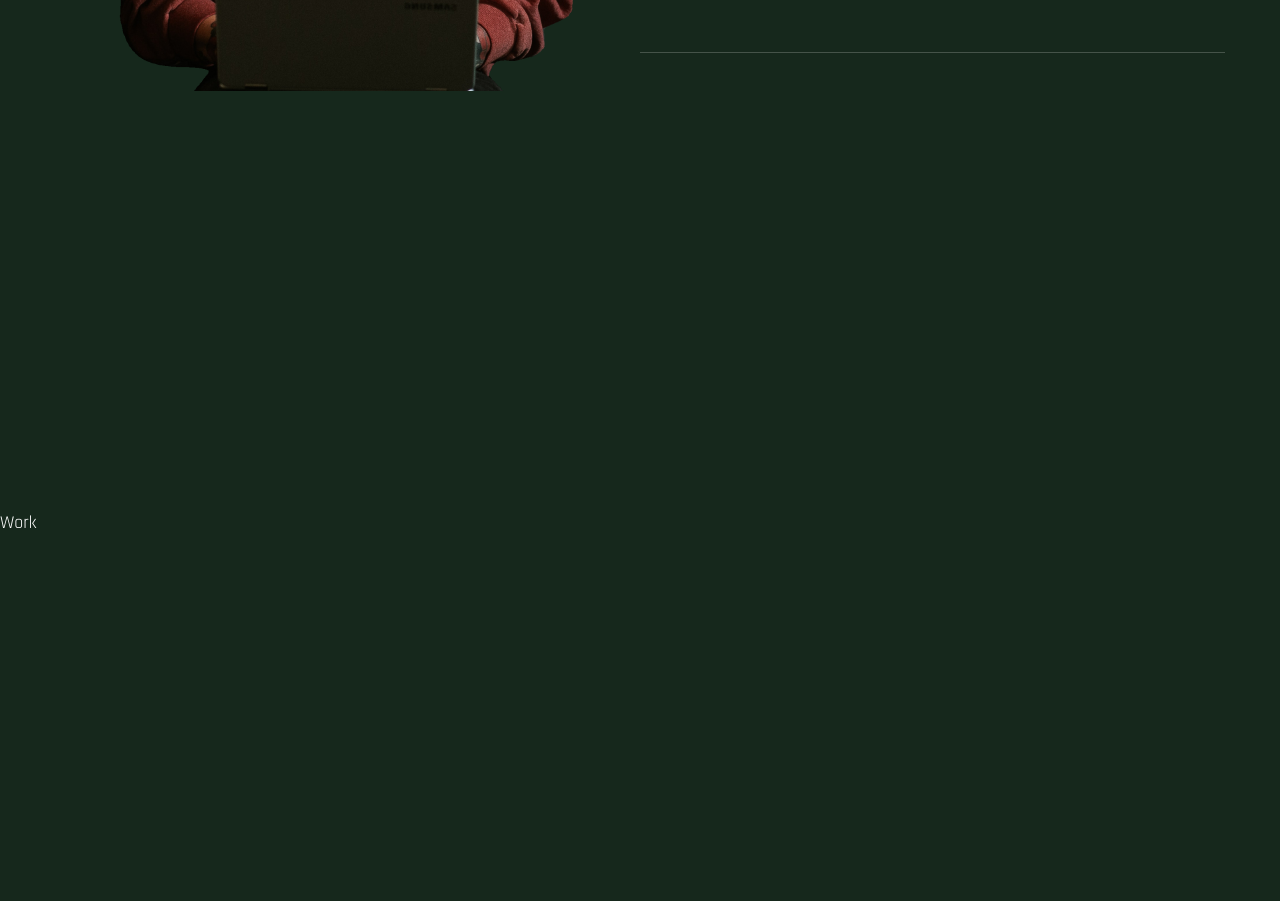
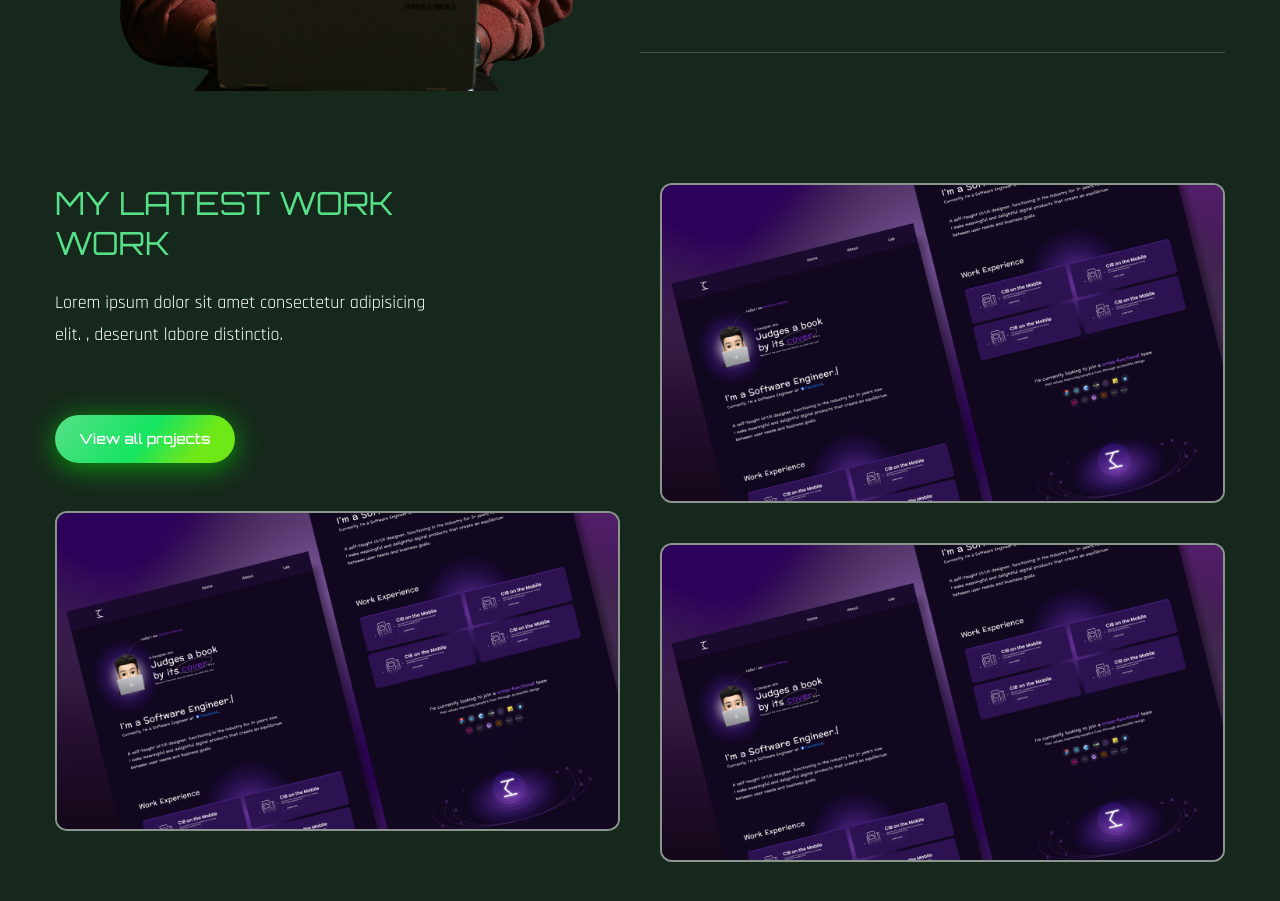
Before and after one commit to RikhiSingh/rikhisingh.github.io, a React (Create React App) app in the folder Portfolio/: page / in a window 1280 px wide. Shown: the part 2220-3121 px from the top of the page. Built offline with nearby package versions, Linux system fonts and the light colour scheme; the HTML template or start-up script is replaced by a standard one; a web font is replaced by a local one.

Commit message:
work completed

```diff
--- a/Portfolio/src/components/Work.js
+++ b/Portfolio/src/components/Work.js
@@ -1,7 +1,98 @@
 import React from 'react';
+// motion
+import { motion } from 'framer-motion';
+// fadeIn
+import { fadeIn } from '../variants';
+// img
+import Img1 from '../assets/portfolio-img1.png';
+import Img2 from '../assets/portfolio-img2.png';
+import Img3 from '../assets/portfolio-img3.png';
+
 
 const Work = () => {
-  return <div className='section' id='work'>Work</div>;
+  return (
+    <section className='section' id='work'>
+      <div className="container mx-auto">
+        <div className='flex flex-col lg:flex-row gap-x-10'>
+          <motion.div variants={fadeIn('right', 0.3)} initial="hidden" whileInView={'show'} viewport={{ once: false, amount: 0.3 }} className='flex-1 flex flex-col gap-y-12 mb-10 lg:mb-0'>
+            {/* text */}
+            <div>
+              <h2 className='h2 leading-tight text-accent'>
+                My Latest Work <br />
+                Work
+              </h2>
+              <p className='max-w-sm mb-16'>
+                Lorem ipsum dolor sit amet consectetur adipisicing elit. , deserunt labore distinctio.
+              </p>
+              <button className='btn btn-sm'>View all projects</button>
+            </div>
+            {/* image */}
+            <div className=' group relative overflow-hidden border-2 border-white/50 rounded-xl'>
+              {/* overlay */}
+              <div className='group-hover:bg-black/70 w-full h-full absolute z-40 transition-all duration-300'>
+
+              </div>
+              {/* img */}
+              <img className='group-hover:scale-125 transition-all duration-500' src={Img1} alt="" />
+              {/* pretitle */}
+              <div className='absolute -bottom-full left-12 group-hover:bottom-24 transition-all duration-500 z-50'>
+                <span className='text-gradient '>
+                UI/UX design
+
+                </span>
+              </div>
+              {/* titke */}
+              <div className='absolute -bottom-full left-12 group-hover:bottom-14 transition-all duration-700 z-50'>
+                <span className='text-3xl text-white'>Project Title</span>
+              </div>
+            </div>
+          </motion.div>
+          <motion.div variants={fadeIn('left', 0.6)} initial="hidden" whileInView={'show'} viewport={{ once: false, amount: 0.3 }} className='flex-1 flex flex-col gap-y-10'>
+            {/* image 2 */}
+            <div className=' group relative overflow-hidden border-2 border-white/50 rounded-xl'>
+              {/* overlay */}
+              <div className='group-hover:bg-black/70 w-full h-full absolute z-40 transition-all duration-300'>
+
+              </div>
+              {/* img */}
+              <img className='group-hover:scale-125 transition-all duration-500' src={Img1} alt="" />
+              {/* pretitle */}
+              <div className='absolute -bottom-full left-12 group-hover:bottom-24 transition-all duration-500 z-50'>
+                <span className='text-gradient '>
+                UI/UX design
+
+                </span>
+              </div>
+              {/* titke */}
+              <div className='absolute -bottom-full left-12 group-hover:bottom-14 transition-all duration-700 z-50'>
+                <span className='text-3xl text-white'>Project Title</span>
+              </div>
+            </div>
+            {/* image 3 */}
+            <div className=' group relative overflow-hidden border-2 border-white/50 rounded-xl'>
+              {/* overlay */}
+              <div className='group-hover:bg-black/70 w-full h-full absolute z-40 transition-all duration-300'>
+
+              </div>
+              {/* img */}
+              <img className='group-hover:scale-125 transition-all duration-500' src={Img1} alt="" />
+              {/* pretitle */}
+              <div className='absolute -bottom-full left-12 group-hover:bottom-24 transition-all duration-500 z-50'>
+                <span className='text-gradient '>
+                UI/UX design
+
+                </span>
+              </div>
+              {/* titke */}
+              <div className='absolute -bottom-full left-12 group-hover:bottom-14 transition-all duration-700 z-50'>
+                <span className='text-3xl text-white'>Project Title</span>
+              </div>
+            </div>
+          </motion.div>
+        </div>
+      </div>
+    </section>
+  );
 };
 
 export default Work;
```
